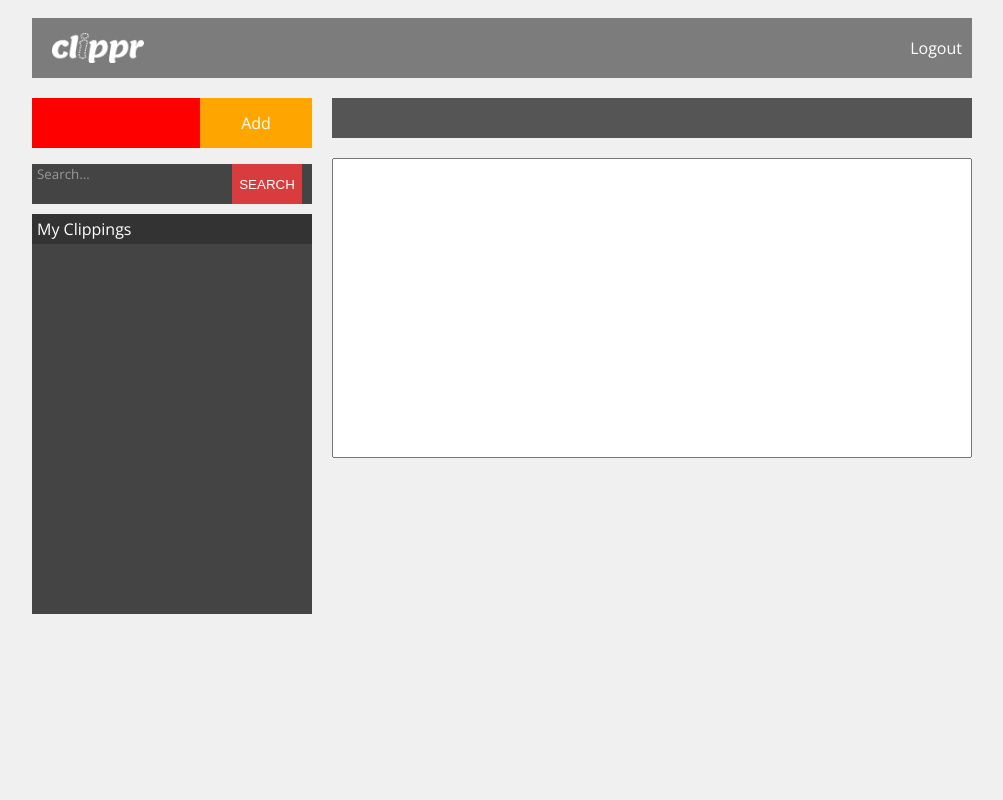
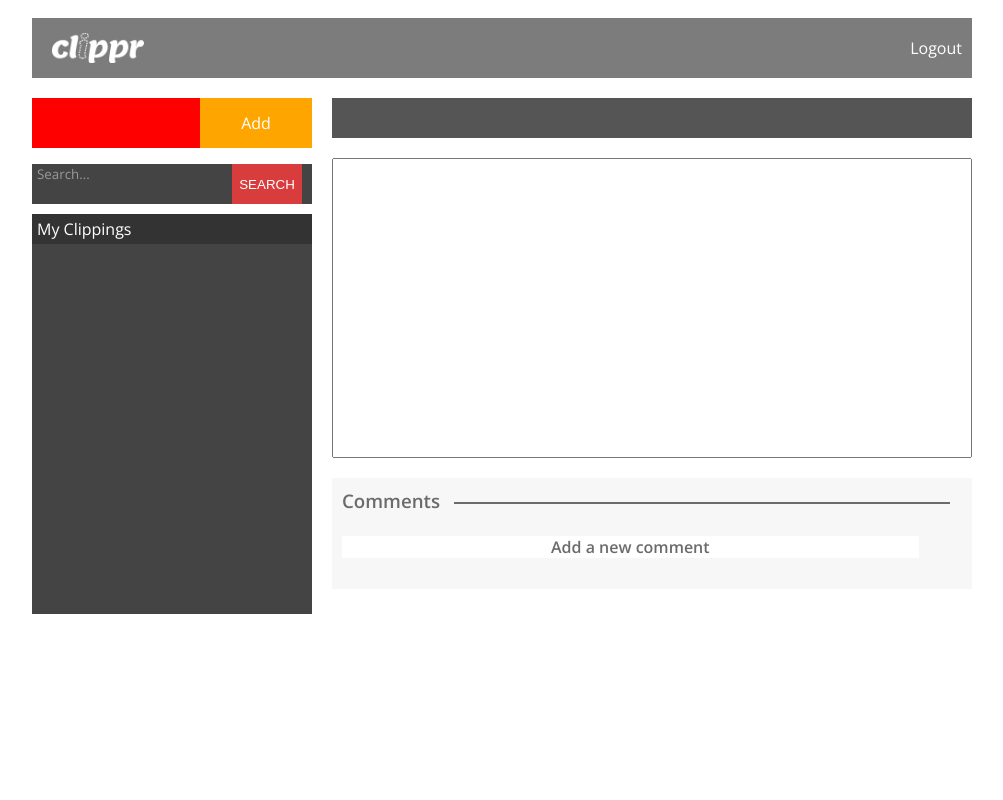
Before and after one commit to jtehlert/class_project, a PHP site: page / in a window 1280 px wide. Shown: the whole page, without its empty margins (138-1141 px from the left). Run offline with PHP 8.4, Linux system fonts and the light colour scheme; the visitor is signed in with stand-in values (Sample User, id 1); data that the repository does not hold is empty; a stand-in replaces the project's code that opens the database connection; some libraries are stand-ins or nearby versions.

Commit message:
Adds the ability for a user to comment on a clipping.

```diff
--- a/assets/css/layout.css
+++ b/assets/css/layout.css
@@ -2,7 +2,7 @@
 ================================================== */
 
 body {
-	background-color: #f0f0f0;
+	background-color: #FFFFFF;
 	font-size:1em;
   	line-height:1.4;
 }
@@ -380,6 +380,79 @@ textarea {
     box-sizing: border-box;         /* Opera/IE 8+ */
 }
 
+/* #Comment Area Styles
+================================================== */
+
+/* Area */
+#comments-area {
+    margin-top: 20px;
+    padding: 10px;
+    background-color: #F7F7F7;
+}
+
+/* Area Header */
+#comments-header > #comments-header-text {
+    padding-right: 10px;
+    display: inline;
+    color: #6B6B6B;
+}
+
+#comments-header > #comments-header-horizontal-line {
+    margin-bottom: 4px;
+    display: inline-block;
+    width: 80%;
+    height: 2px;
+    background-color: #6B6B6B;
+}
+
+/* New comment row */
+#new-comment-row {
+    margin-top: 10px;
+    width: 93%;
+    text-align: center;
+    background-color: #FFFFFF;
+}
+
+#new-comment-row:hover {
+    cursor: pointer;
+}
+
+#new-comment-row > h4 {
+    color: #6B6B6B;
+}
+
+/* Area content */
+.comment-row {
+    position: relative;
+    padding: 10px;
+    margin-top: 10px;
+    display: inline-block;
+    min-height: 80px;
+    width: 90%;
+    background-color: #FFFFFF;
+}
+
+/* Triangle */
+.comment-row:after {
+    position: absolute;
+    left: 100%;
+    bottom: 0%;
+    display: block;
+    width: 0;
+    height: 0;
+    border-bottom: 40px solid #FFFFFF;
+    border-right: 40px solid transparent;
+    content: "";
+}
+
+.comment-header {
+    color: #6B6B6B;
+}
+
+.comment-body {
+    color: #6B6B6B;
+}
+
 /* #Modal Styles
 ================================================== */
 
--- a/assets/js/main_page/main_page.js
+++ b/assets/js/main_page/main_page.js
@@ -2,6 +2,7 @@ $(document).ready(function() {
     displayNotifications();
     loadClippings();
     fileUploadFormHandler();
+
 })
 
 var origSelectedShareRecipients = [];
@@ -144,6 +145,21 @@ function hideShareOverlay() {
     hideOverlayBackground();
 }
 
+// Add Comment Modal controls. ///////////////////////////////////////////////////
+function showCommentOverlay() {
+    el = document.getElementById("add-comment-overlay");
+    el.style.visibility = (el.style.visibility == "visible") ? "hidden" : "visible";
+
+    showOverlayBackground();
+}
+
+function hideCommentOverlay() {
+    el = document.getElementById("add-comment-overlay");
+    el.style.visibility = "hidden";
+
+    hideOverlayBackground();
+}
+
 function showOverlayBackground() {
     bg = document.getElementById("overlay-background");
     bg.style.display = (bg.style.display == "block") ? "none" : "block";
@@ -200,6 +216,9 @@ function clickClipping(id) {
 
     document.getElementById('clipping-title').innerHTML = contents.NAME;
 
+    // Get the clippings comments.
+    loadClippingComments(id);
+
     if(contents.NAME.length > 0)
     {
         document.getElementById('info-button').innerHTML = 'Info';
@@ -215,6 +234,56 @@ function clickClipping(id) {
             }
         }
     }
+}
+
+/**
+ * Load's a clipping's comments into the comment area.
+ *
+ * @param int cid
+ *  The clipping's id.
+ */
+function loadClippingComments(cid) {
+
+    // Clear out old comments.
+    var paras = document.getElementsByClassName('comment-row');
+
+    while(paras[0]) {
+        paras[0].parentNode.removeChild(paras[0]);
+    }
+
+    // Load fresh comments.
+    $.ajax({
+        url: window.location.origin + JSI_IWP_DIR  + '/api/rest/comments/get_comments_by_clipping_id.php?cid=' + cid + '&name=true'
+    }).done(function(response) {
+        response = JSON.parse(response);
+        for (var i in response) {
+            $.ajax({
+                url: window.location.origin + JSI_IWP_DIR  + '/api/markup/markup-comment_row.php?fname=' + response[i].FNAME + '&lname=' + response[i].LNAME + '&content=' + response[i].CONTENT
+            }).done(function(markup) {
+                $('#comments-content').prepend(markup);
+            });
+        }
+    });
+}
+
+/**
+ * Submit handler for creating a new comment.
+ */
+function addCommentSubmit() {
+
+    // Get the info for the clipping.
+    var selectedClippingId = document.getElementsByClassName('selected')[0].id;
+    id = selectedClippingId.substring(selectedClippingId.indexOf('-') + 1);
+
+    // Get the content of the comment.
+    var content = $('#comment-content').val();
+
+    // Create the comment.
+    $.ajax({
+        url: window.location.origin + JSI_IWP_DIR  + "/api/rest/comments/create_comment.php?cid=" + id + "&uid=" + JSIuid + "&content=" + content
+    });
+
+    hideCommentOverlay();
 }
 
 function clickUser(uid) {
--- a/assets/layout/main-page/content.php
+++ b/assets/layout/main-page/content.php
@@ -4,6 +4,7 @@
     require 'overlays/add-clipping.php';
     require 'overlays/share.php';
     require 'overlays/add-notebook.php';
+    require 'overlays/add-comment.php';
   ?>
 
 	<div id="content-header">
@@ -24,8 +25,21 @@
 		</div>
 	</div>
 
-  	<textarea id="clipping-content">
-  	</textarea>
+  <textarea id="clipping-content">
+  </textarea>
+
+  <div id="comments-area">
+    <div id="comments-header">
+      <h3 id="comments-header-text">Comments</h3>
+      <div id="comments-header-horizontal-line"></div>
+    </div>
+    <div id="new-comment-row" onclick="showCommentOverlay()">
+      <h4>Add a new comment</h4>
+    </div>
+    <div id="comments-content">
+
+    </div>
+  </div>
 </div>
 
 <script>
--- /dev/null
+++ b/assets/layout/main-page/overlays/add-comment.php
@@ -0,0 +1,15 @@
+<div>
+  <div id="overlay-background"></div>
+  <div id="add-comment-overlay" class="overlay">
+    <div id="overlay-box">
+      <div id="overlay-close-button" onclick="hideClippingOverlay()">X</div>
+      <h2 id="overlay-title">Comment</h2>
+      <div id="overlay-content">
+        <form id="comment-form" action="" enctype="multipart/form-data" method="POST" onsubmit="addCommentSubmit()">
+          <textarea type="text" id="comment-content" name="comment-content" placeholder="Enter your comment..." required></textarea>
+          <button type="submit" id="comment-submit">Comment</button>
+        </form>
+      </div>
+    </div>
+  </div>
+</div>
```
Also changed, not shown: other parts of assets/css/layout.css (+31 -0 lines), api/comment.php (+27 -1 lines), api/markup/markup-comment_row.php (added, +16 -0 lines), api/rest/comments/get_comments_by_clipping_id.php (+13 -1 lines), api/shared_clipping.php (+12 -0 lines).
